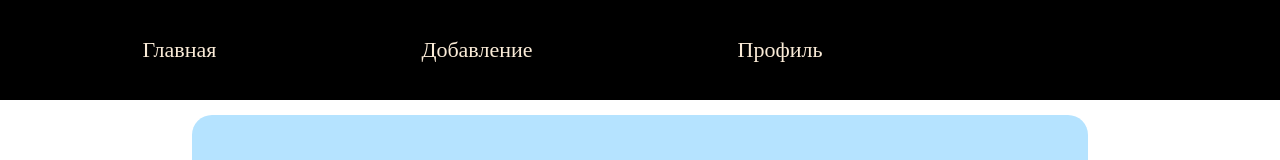
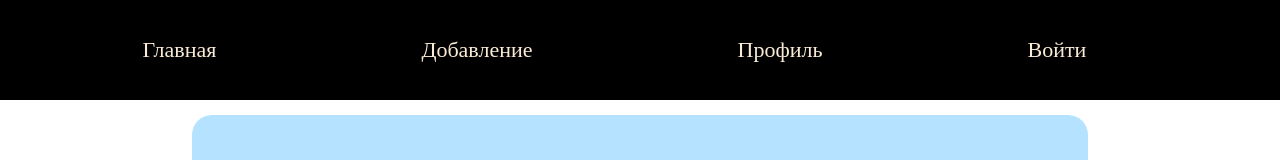
Before and after one commit to Artem2062/instClone, a plain HTML site: page index4.html in a window 1280 px wide. Shown: the top 160 px of the page. Drawn offline with Linux system fonts and the light colour scheme; no server answers.

Commit message:
Update index4.html

```diff
--- a/index4.html
+++ b/index4.html
@@ -12,7 +12,7 @@
         <a href="index.html">Главная</a>
         <a href="index2.html">Добавление</a>
         <a href="index3.html">Профиль</a>
-        <a href="index4.html" style="margin-left: 200%;">Войти</a>
+        <a href="index4.html">Войти</a>
         <a href="index5.html">Зарегестрироваться</a>
 
     </ul>
```
